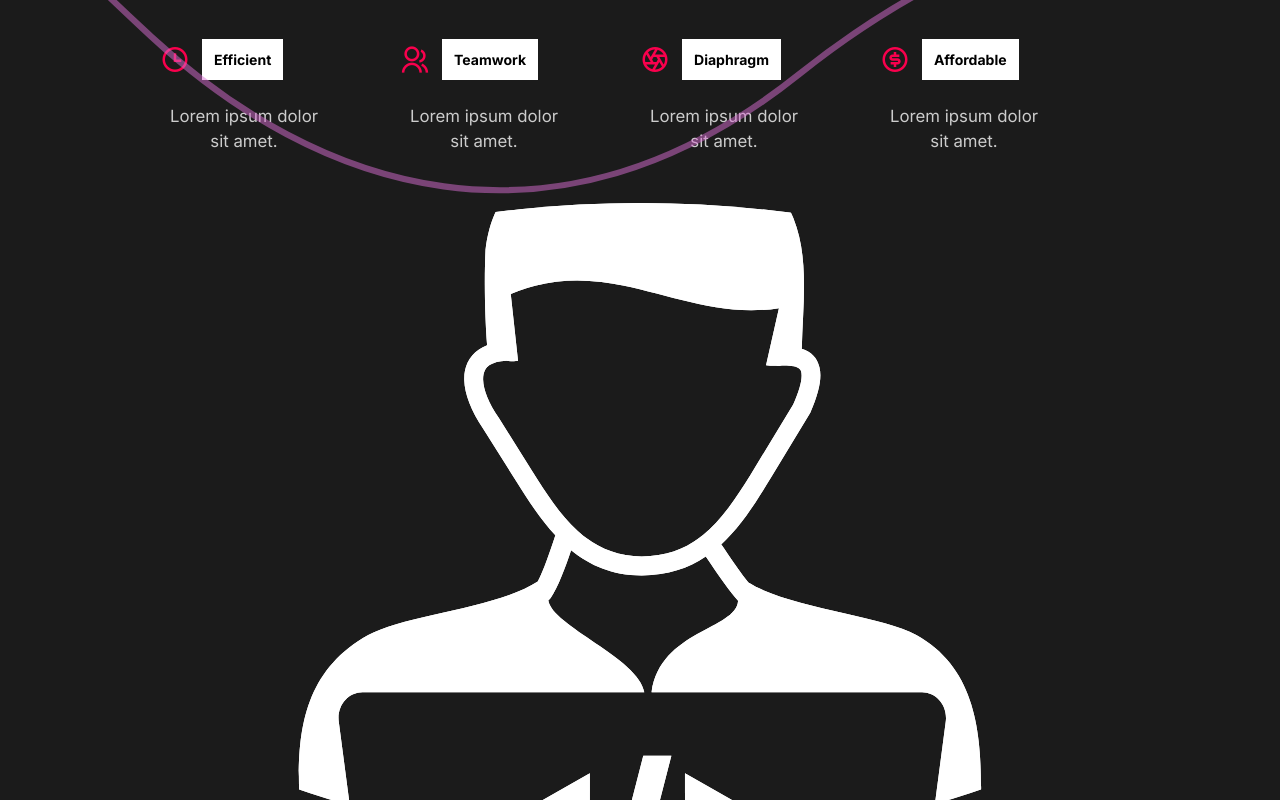
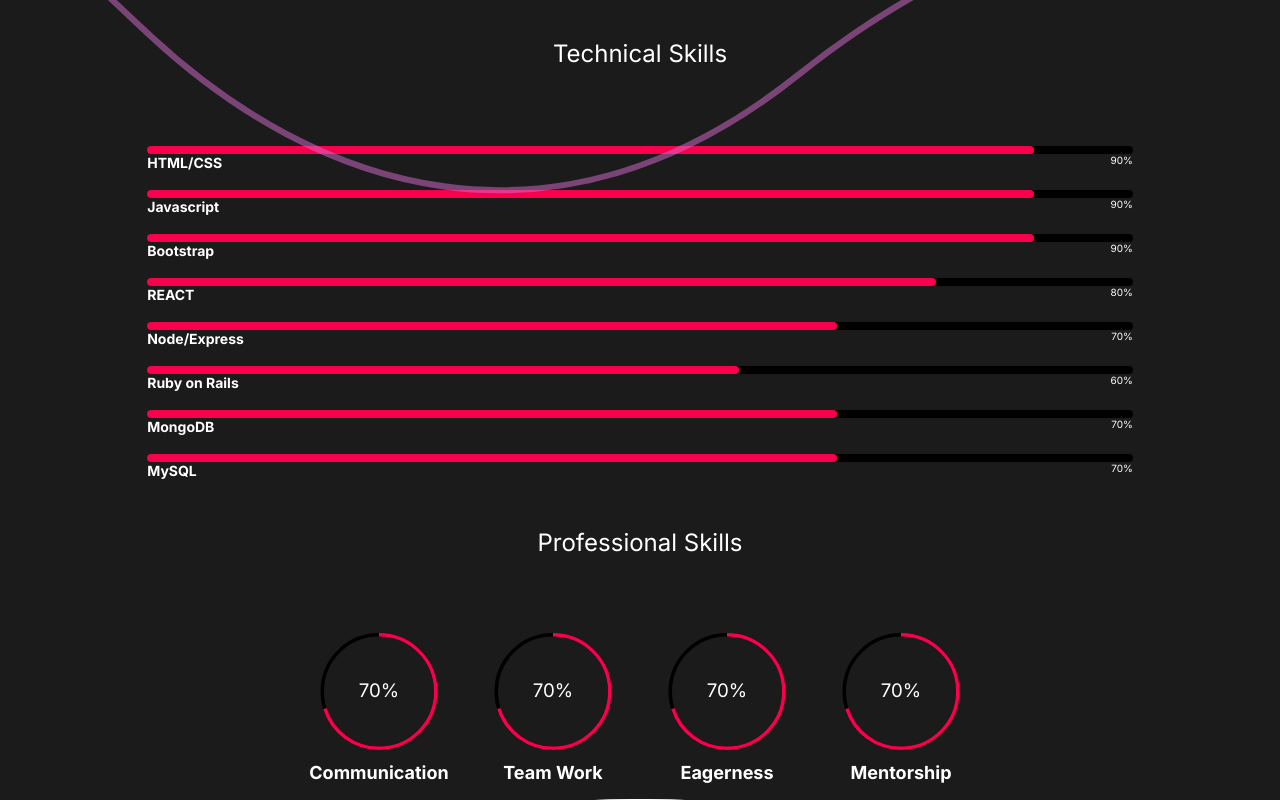
Before and after one commit to ibratnawaz/website-portfolio, a React (Create React App) app: page / in a window 1280 px wide. Shown: the part 1240-2040 px from the top of the page. Built offline with nearby package versions, Linux system fonts and the light colour scheme.

Commit message:
Skills section added in about me

```diff
--- a/src/components/AboutSection.jsx
+++ b/src/components/AboutSection.jsx
@@ -2,7 +2,6 @@ import React from 'react';
 import { motion } from 'framer-motion';
 
 import Wave from './Wave';
-import { data } from '../utils/data.json';
 
 import { titleAnimation, fade, photoAnimation } from '../utils/animation';
 
@@ -13,32 +12,29 @@ import {
   HideStyle,
 } from '../utils/styles';
 
-const AboutSection = () => {
+const AboutSection = ({ main }) => {
   return (
     <LayoutStyle>
       <DescriptionStyle>
         <motion.div className='title'>
           <HideStyle>
             <motion.h2 variants={titleAnimation}>
-              I'm <span>{data.main.name}</span>.
+              I'm <span>{main.name}</span>.
             </motion.h2>
           </HideStyle>
         </motion.div>
         <motion.p variants={fade}>
-          I am <span>{data.main.occupation}</span> from{' '}
-          {data.main.address.country}. {data.main.description}
+          I am <span>{main.occupation}</span> from {main.address.country}.{' '}
+          {main.description}
         </motion.p>
-        <a
-          href={data.main.resumeDownload}
-          target='_blank'
-          rel='noopener noreferrer'>
+        <a href={main.resumeDownload} target='_blank' rel='noopener noreferrer'>
           <motion.button variants={fade}>My Resume</motion.button>
         </a>
       </DescriptionStyle>
       <ImageStyle>
         <motion.img
           variants={photoAnimation}
-          src={`images/${data.main.image}`}
+          src={`images/${main.image}`}
           alt='guy with a camera'
         />
       </ImageStyle>
--- a/src/components/ServicesSection.jsx
+++ b/src/components/ServicesSection.jsx
@@ -1,5 +1,7 @@
 import React from 'react';
 import styled from 'styled-components';
+import { motion } from 'framer-motion';
+import { CircularProgressbar, buildStyles } from 'react-circular-progressbar';
 
 import { useScroll } from '../utils/useScroll';
 import { scrollReveal } from '../utils/animation';
@@ -7,54 +9,86 @@ import { LayoutStyle, DescriptionStyle, ImageStyle } from '../utils/styles';
 
 import coder from '../images/coder.svg';
 
-const ServicesSection = () => {
+import 'react-circular-progressbar/dist/styles.css';
+
+const ServicesSection = ({ skills }) => {
   const [element, controls] = useScroll();
+  const [element2, controls2] = useScroll();
 
   return (
-    <CustomizeLayoutStyle
-      variants={scrollReveal}
-      animate={controls}
-      initial='hidden'
-      ref={element}>
+    <CustomizeLayoutStyle>
       <DescriptionStyle>
         <h2>
           High <span>quality</span> skills
         </h2>
         <CardsStyle>
-          <CardStyle>
-            <div className='icon'>
-              <i className='ri-time-line'></i>
-              <h3>Efficient</h3>
+          <motion.div
+            className='tech-skills'
+            variants={scrollReveal}
+            animate={controls}
+            initial='hidden'
+            ref={element}>
+            <h2 style={{ fontSize: 24 }}>Technical Skills</h2>
+            <div className='skills-block'>
+              {skills.technical_skills.map((skill, idx) => (
+                <div className='outer-bar' key={idx}>
+                  <div
+                    className='inner-bar'
+                    style={{ width: `${skill.level}%` }}
+                  />
+                  <div className='skill-details'>
+                    <span>{skill.name}</span>
+                    <small>{skill.level}%</small>
                   </div>
-            <p>Lorem ipsum dolor sit amet.</p>
-          </CardStyle>
-          <CardStyle>
-            <div className='icon'>
-              <i className='ri-group-line'></i>
-              <h3>Teamwork</h3>
                 </div>
-            <p>Lorem ipsum dolor sit amet.</p>
-          </CardStyle>
-          <CardStyle>
-            <div className='icon'>
-              <i className='ri-camera-lens-line'></i>
-              <h3>Diaphragm</h3>
+              ))}
             </div>
-            <p>Lorem ipsum dolor sit amet.</p>
-          </CardStyle>
-          <CardStyle>
-            <div className='icon'>
-              <i className='ri-money-dollar-circle-line'></i>
-              <h3>Affordable</h3>
+          </motion.div>
+          <motion.div
+            className='professional-skills'
+            variants={scrollReveal}
+            animate={controls2}
+            initial='hidden'
+            ref={element2}>
+            <h2 style={{ fontSize: 24, marginTop: 48 }}>Professional Skills</h2>
+            <div className='skills-inline'>
+              {skills.professional_skills.map((skill, idx) => (
+                <ProgressBar
+                  percentage={skill.level}
+                  title={skill.name}
+                  key={idx}
+                />
+              ))}
             </div>
-            <p>Lorem ipsum dolor sit amet.</p>
-          </CardStyle>
+          </motion.div>
         </CardsStyle>
       </DescriptionStyle>
       <ImageStyle>
         <img src={coder} alt='svg-coder-img' />
       </ImageStyle>
     </CustomizeLayoutStyle>
+  );
+};
+
+const ProgressBar = ({ percentage, title }) => {
+  const styles = {
+    strokeLinecap: 'butt',
+    textSize: '16px',
+    pathColor: `#F9004D`,
+    textColor: '#fff',
+    trailColor: 'black',
+  };
+
+  return (
+    <ProgressBarStyle style={{ width: 150, height: 150 }}>
+      <CircularProgressbar
+        value={percentage}
+        text={`${percentage}%`}
+        strokeWidth={3}
+        styles={buildStyles(styles)}
+      />
+      <h3>{title}</h3>
+    </ProgressBarStyle>
   );
 };
 
@@ -70,24 +104,63 @@ const CustomizeLayoutStyle = styled(LayoutStyle)`
 
 const CardsStyle = styled.div`
   display: flex;
+  flex-direction: column;
+  .tech-skills,
+  .professional-skills {
+    display: flex;
+    flex-direction: column;
+    .skills-inline {
+      display: flex;
       flex-wrap: wrap;
       @media (max-width: 1300px) {
         justify-content: center;
       }
-`;
-
-const CardStyle = styled.div`
-  flex-basis: 20rem;
-  .icon {
+    }
+    .skills-block {
       display: flex;
-    align-items: center;
-    h3 {
-      margin-left: 1rem;
-      background: white;
-      color: black;
-      padding: 1rem;
+      flex-direction: column;
+      .outer-bar {
+        margin: 18px 0px;
+        width: 80%;
+        height: 8px;
+        background-color: black;
+        border-radius: 25px;
+        @media (max-width: 1300px) {
+          margin-left: auto;
+          margin-right: auto;
+        }
+      }
+      .inner-bar {
+        height: inherit;
+        background-color: #f9004d;
+        border-radius: inherit;
+      }
+      small {
+        font-size: 10px;
+        float: right;
+      }
+      span {
+        font-size: 14px;
+        font-weight: bold;
+        color: #fff;
+        @media (max-width: 1300px) {
+          float: left;
+        }
+      }
     }
   }
 `;
 
+const ProgressBarStyle = styled.div`
+  display: flex;
+  flex-direction: column;
+  justify-content: center;
+  align-items: center;
+  margin: 16px 12px;
+  h3 {
+    font-size: 18px;
+    margin-top: 12px;
+  }
+`;
+
 export default ServicesSection;
--- a/src/pages/AboutMe.jsx
+++ b/src/pages/AboutMe.jsx
@@ -6,6 +6,7 @@ import ServicesSection from '../components/ServicesSection';
 import ScrollTop from '../components/ScrollTop';
 
 import { pageAnimation } from '../utils/animation';
+import { data } from '../utils/data.json';
 
 const AboutMe = () => {
   return (
@@ -14,8 +15,8 @@ const AboutMe = () => {
       initial='hidden'
       animate='show'
       exit='exit'>
-      <AboutSection />
-      <ServicesSection />
+      <AboutSection main={data.main} />
+      <ServicesSection skills={data.resume.skills} />
       <ScrollTop />
     </motion.div>
   );
--- a/src/utils/data.json
+++ b/src/utils/data.json
@@ -60,40 +60,60 @@
           "description": "My first step towards software engineer, started as an intern in Trikara Technologies. During the period of internship I learnt about Laravel and also contributed to the company product."
         }
       ],
-      "skills": [
+      "skills": {
+        "technical_skills": [
           {
             "name": "HTML/CSS",
-          "level": "90%"
+            "level": "90"
           },
           {
             "name": "Javascript",
-          "level": "90%"
+            "level": "90"
           },
           {
             "name": "Bootstrap",
-          "level": "90%"
+            "level": "90"
           },
           {
             "name": "REACT",
-          "level": "80%"
+            "level": "80"
           },
           {
             "name": "Node/Express",
-          "level": "70%"
+            "level": "70"
           },
           {
             "name": "Ruby on Rails",
-          "level": "60%"
+            "level": "60"
           },
           {
             "name": "MongoDB",
-          "level": "70%"
+            "level": "70"
           },
           {
             "name": "MySQL",
-          "level": "70%"
+            "level": "70"
+          }
+        ],
+        "professional_skills": [
+          {
+            "name": "Communication",
+            "level": "70"
+          },
+          {
+            "name": "Team Work",
+            "level": "70"
+          },
+          {
+            "name": "Eagerness",
+            "level": "70"
+          },
+          {
+            "name": "Mentorship",
+            "level": "70"
           }
         ]
+      }
     },
     "projects": [
       {
```
Lines whose indentation alone changed are shown as unchanged.
